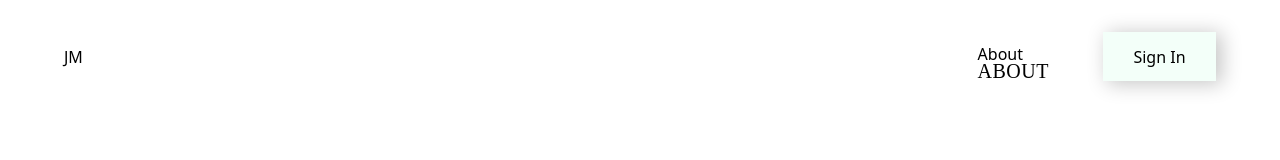
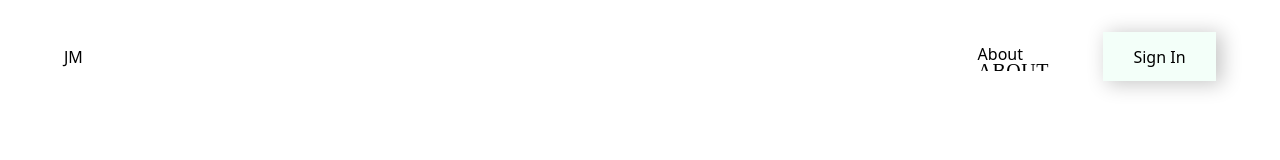
Before and after one commit to ElizabethW00/JournalMe, a Next.js app: page / in a window 1280 px wide. Shown: the top 160 px of the page. Built offline with nearby package versions, Linux system fonts and the light colour scheme; a web font is replaced by a local one.

Commit message:
added scrib animation

```diff
--- a/src/app/globals.css
+++ b/src/app/globals.css
@@ -2,6 +2,7 @@
 @import url('https://fonts.googleapis.com/css2?family=Outfit:wght@100;700&family=Redacted+Script:wght@300;400;700&display=swap');
 @import "tailwindcss";
 
+/*** IMPORTED FONTS ***/
 .redacted-script-light {
   font-family: "Redacted Script", cursive;
   font-weight: 300;
@@ -25,8 +26,3 @@
   font-weight: 400;
   font-style: normal;
 }
-
-.animate-scribble::after {
-  display: none !important;
-
-}
--- a/src/components/NavBar/NavBar.css
+++ b/src/components/NavBar/NavBar.css
@@ -20,29 +20,18 @@
   cursor: pointer;
   padding-bottom: 5px;
   width: fit-content;
-  /* overflow-x: hidden; */
-  /* overflow-y: visible; */
-}
-
-.underline {
-  position: absolute;
-  left: 0;
-  bottom: -5px; /* Position it under text */
-  width: 100%;
-}
-
-.underline path {
-  stroke-dasharray: 120;
-  stroke-dashoffset: 120;
-  transition: stroke-dashoffset 0.5s ease-in-out;
-}
-
-.hyperlink:hover .underline path {
-  stroke-dashoffset: 0; /* Reveals the path from left to right */
 }
 
 
-
+/*** SCRIBBLE STYLINGS ***/
+.hyperlink .animate-scribble {
+  width: 105%;
+  transition: width 0.3s ease-in-out;
+}
+.hyperlink:hover .animate-scribble {
+  width: 0%;
+  transition: width 0.3s ease-in-out;
+}
 
 .signInButton {
   display: flex;
--- a/src/components/Scribble.tsx
+++ b/src/components/Scribble.tsx
@@ -25,13 +25,17 @@ const Scribble = ({
         bold && "redacted-script-bold"
       } pointer-events-none select-none tracking-wide uppercase text-justify`}
     >
-      <p
-        className={`absolute ${innerClassName} ${
-          animate && "animate-scribble"
-        }`}
-      >
+      <div className={`absolute ${innerClassName}`}>
         {text ?? "musicaewjo"}
-      </p>
+
+        <div
+          className={`${
+            animate
+              ? "animate-scribble w-[105%] h-full absolute top-1/2 right-[-1px] bg-white"
+              : "hidden"
+          }`}
+        />
+      </div>
     </div>
   );
 };
```
